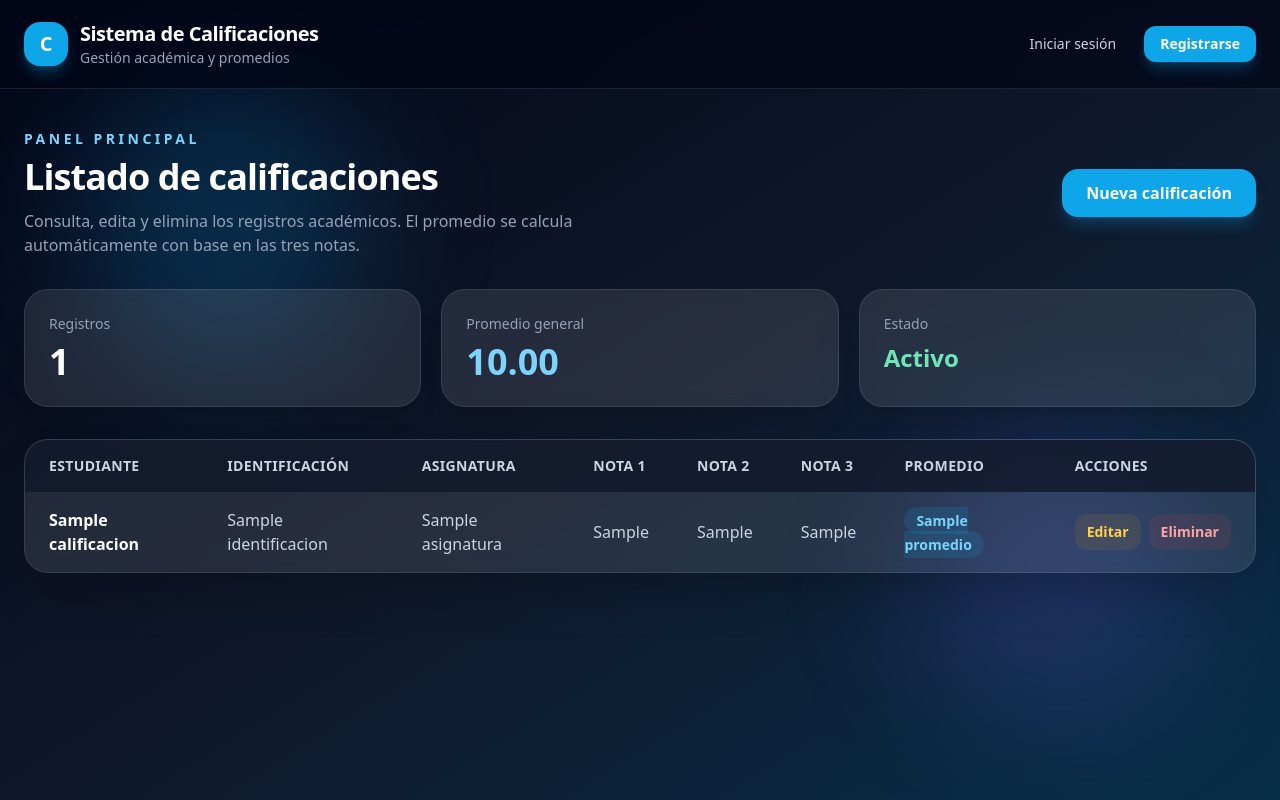
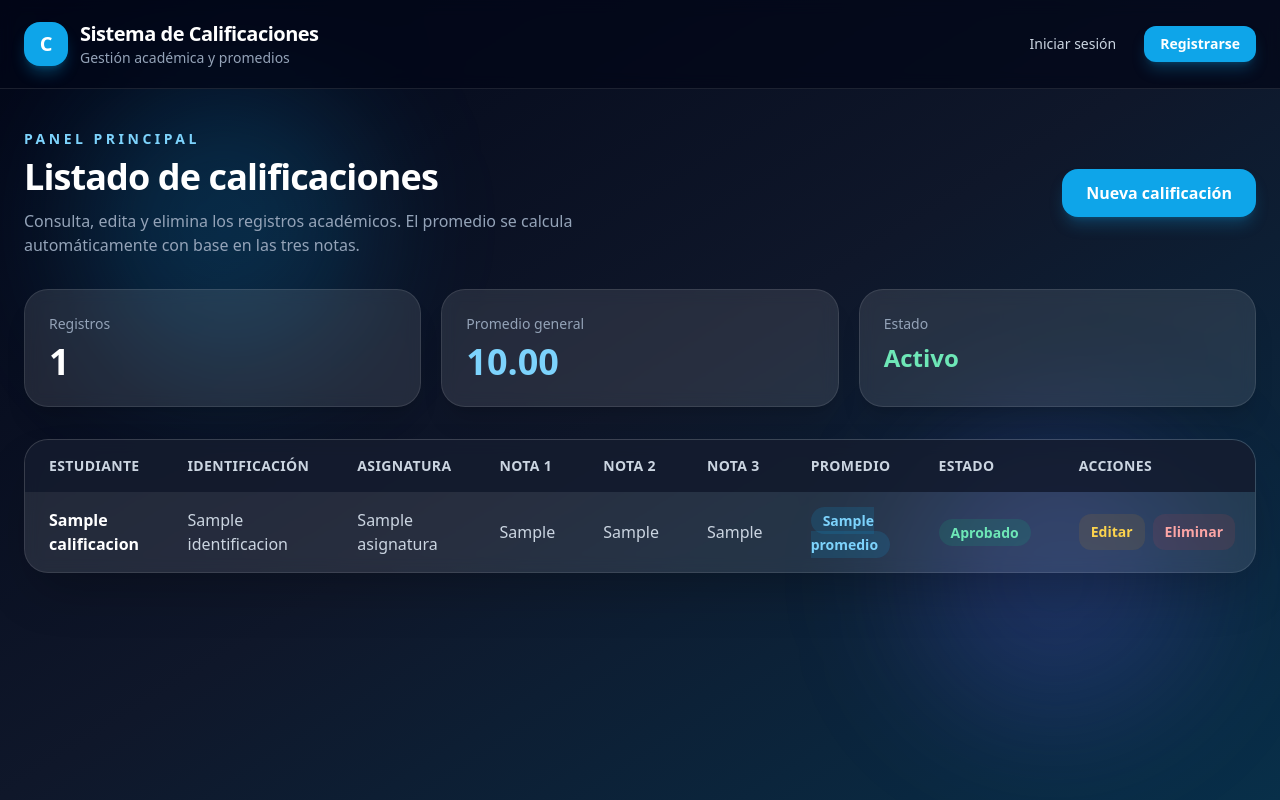
Before and after one commit to Julesb0/laboratorio_final, a Django app: template templates/calificaciones/listar.html in a window 1280 px wide. Run offline with Django 5.2, Linux system fonts and the light colour scheme; the template is opened without the code that fills it: most values are stand-ins (such as "Sample title", 1, 10 or a date in 2020); some libraries are stand-ins or nearby versions.

Commit message:
feat: mostrar estado de aprobacion

```diff
--- a/calificaciones_julio_estudiantes/models.py
+++ b/calificaciones_julio_estudiantes/models.py
@@ -17,5 +17,11 @@ class Calificacion(models.Model):
         self.promedio = self.calcular_promedio()
         super().save(*args, **kwargs)
 
+        @property
+    def estado(self):
+        if self.promedio >= 3:
+            return 'Aprobado'
+        return 'Reprobado'
+
     def __str__(self):
         return f'{self.nombre_estudiante} - {self.asignatura}'
--- a/templates/calificaciones/listar.html
+++ b/templates/calificaciones/listar.html
@@ -1,10 +1,12 @@
-{% extends 'base.html' %}
+{% extends 'base.html' %} {% block content %}
 
-{% block content %}
-
-<section class="mb-8 flex flex-col justify-between gap-6 md:flex-row md:items-center">
+<section
+  class="mb-8 flex flex-col justify-between gap-6 md:flex-row md:items-center"
+>
   <div>
-        <p class="mb-2 text-sm font-semibold uppercase tracking-[0.25em] text-sky-300">
+    <p
+      class="mb-2 text-sm font-semibold uppercase tracking-[0.25em] text-sky-300"
+    >
       Panel principal
     </p>
 
@@ -13,42 +15,55 @@
     </h2>
 
     <p class="mt-3 max-w-2xl text-slate-400">
-            Consulta, edita y elimina los registros académicos. El promedio se calcula automáticamente con base en las tres notas.
+      Consulta, edita y elimina los registros académicos. El promedio se calcula
+      automáticamente con base en las tres notas.
     </p>
   </div>
 
-    <a href="{% url 'crear_calificacion' %}" class="inline-flex items-center justify-center rounded-2xl bg-sky-500 px-6 py-3 font-bold text-white shadow-lg shadow-sky-500/25 transition hover:bg-sky-400">
+  <a
+    href="{% url 'crear_calificacion' %}"
+    class="inline-flex items-center justify-center rounded-2xl bg-sky-500 px-6 py-3 font-bold text-white shadow-lg shadow-sky-500/25 transition hover:bg-sky-400"
+  >
     Nueva calificación
   </a>
 </section>
 
 <section class="mb-8 grid gap-5 md:grid-cols-3">
-    <div class="rounded-3xl border border-white/10 bg-white/10 p-6 shadow-xl backdrop-blur">
+  <div
+    class="rounded-3xl border border-white/10 bg-white/10 p-6 shadow-xl backdrop-blur"
+  >
     <p class="text-sm font-medium text-slate-400">Registros</p>
-        <h3 class="mt-2 text-4xl font-black text-white">{{ calificaciones|length }}</h3>
-    </div>
-
-    <div class="rounded-3xl border border-white/10 bg-white/10 p-6 shadow-xl backdrop-blur">
-        <p class="text-sm font-medium text-slate-400">Promedio general</p>
-        <h3 class="mt-2 text-4xl font-black text-sky-300">
-            {% if promedio_general is not None %}
-                {{ promedio_general|floatformat:2 }}
-            {% else %}
-                0.00
-            {% endif %}
+    <h3 class="mt-2 text-4xl font-black text-white">
+      {{ calificaciones|length }}
     </h3>
   </div>
 
-    <div class="rounded-3xl border border-white/10 bg-white/10 p-6 shadow-xl backdrop-blur">
+  <div
+    class="rounded-3xl border border-white/10 bg-white/10 p-6 shadow-xl backdrop-blur"
+  >
+    <p class="text-sm font-medium text-slate-400">Promedio general</p>
+    <h3 class="mt-2 text-4xl font-black text-sky-300">
+      {% if promedio_general is not None %} {{ promedio_general|floatformat:2 }}
+      {% else %} 0.00 {% endif %}
+    </h3>
+  </div>
+
+  <div
+    class="rounded-3xl border border-white/10 bg-white/10 p-6 shadow-xl backdrop-blur"
+  >
     <p class="text-sm font-medium text-slate-400">Estado</p>
     <h3 class="mt-2 text-2xl font-black text-emerald-300">Activo</h3>
   </div>
 </section>
 
-<section class="overflow-hidden rounded-3xl border border-white/10 bg-white/10 shadow-2xl backdrop-blur">
+<section
+  class="overflow-hidden rounded-3xl border border-white/10 bg-white/10 shadow-2xl backdrop-blur"
+>
   <div class="overflow-x-auto">
     <table class="w-full text-left">
-            <thead class="bg-slate-900/80 text-sm uppercase tracking-wide text-slate-300">
+      <thead
+        class="bg-slate-900/80 text-sm uppercase tracking-wide text-slate-300"
+      >
         <tr>
           <th class="px-6 py-4">Estudiante</th>
           <th class="px-6 py-4">Identificación</th>
@@ -57,6 +72,7 @@
           <th class="px-6 py-4">Nota 2</th>
           <th class="px-6 py-4">Nota 3</th>
           <th class="px-6 py-4">Promedio</th>
+          <th class="px-6 py-4">Estado</th>
           <th class="px-6 py-4">Acciones</th>
         </tr>
       </thead>
@@ -76,31 +92,49 @@
             {{ calificacion.asignatura }}
           </td>
 
-                        <td class="px-6 py-4 text-slate-300">
-                            {{ calificacion.nota1 }}
-                        </td>
+          <td class="px-6 py-4 text-slate-300">{{ calificacion.nota1 }}</td>
 
-                        <td class="px-6 py-4 text-slate-300">
-                            {{ calificacion.nota2 }}
-                        </td>
+          <td class="px-6 py-4 text-slate-300">{{ calificacion.nota2 }}</td>
 
-                        <td class="px-6 py-4 text-slate-300">
-                            {{ calificacion.nota3 }}
-                        </td>
+          <td class="px-6 py-4 text-slate-300">{{ calificacion.nota3 }}</td>
 
           <td class="px-6 py-4">
-                            <span class="rounded-full bg-sky-500/15 px-3 py-1 text-sm font-bold text-sky-300">
+            <span
+              class="rounded-full bg-sky-500/15 px-3 py-1 text-sm font-bold text-sky-300"
+            >
               {{ calificacion.promedio }}
             </span>
           </td>
 
           <td class="px-6 py-4">
+            {% if calificacion.estado == 'Aprobado' %}
+            <span
+              class="rounded-full bg-emerald-500/15 px-3 py-1 text-sm font-bold text-emerald-300"
+            >
+              Aprobado
+            </span>
+            {% else %}
+            <span
+              class="rounded-full bg-red-500/15 px-3 py-1 text-sm font-bold text-red-300"
+            >
+              Reprobado
+            </span>
+            {% endif %}
+          </td>
+
+          <td class="px-6 py-4">
             <div class="flex gap-2">
-                                <a href="{% url 'editar_calificacion' calificacion.id %}" class="rounded-xl bg-amber-500/10 px-3 py-2 text-sm font-semibold text-amber-300 transition hover:bg-amber-500 hover:text-white">
+              <a
+                href="{% url 'editar_calificacion' calificacion.id %}"
+                class="rounded-xl bg-amber-500/10 px-3 py-2 text-sm font-semibold text-amber-300 transition hover:bg-amber-500 hover:text-white"
+              >
                 Editar
               </a>
 
-                                <a href="{% url 'eliminar_calificacion' calificacion.id %}" class="rounded-xl bg-red-500/10 px-3 py-2 text-sm font-semibold text-red-300 transition hover:bg-red-500 hover:text-white">
+              <a
+                href="{% url 'eliminar_calificacion' calificacion.id %}"
+                class="rounded-xl bg-red-500/10 px-3 py-2 text-sm font-semibold text-red-300 transition hover:bg-red-500 hover:text-white"
+              >
                 Eliminar
               </a>
             </div>
@@ -108,7 +142,7 @@
         </tr>
         {% empty %}
         <tr>
-                        <td colspan="8" class="px-6 py-12 text-center text-slate-400">
+          <td colspan="9" class="px-6 py-12 text-center text-slate-400">
             No hay calificaciones registradas.
           </td>
         </tr>
```
Lines whose indentation alone changed are shown as unchanged.
